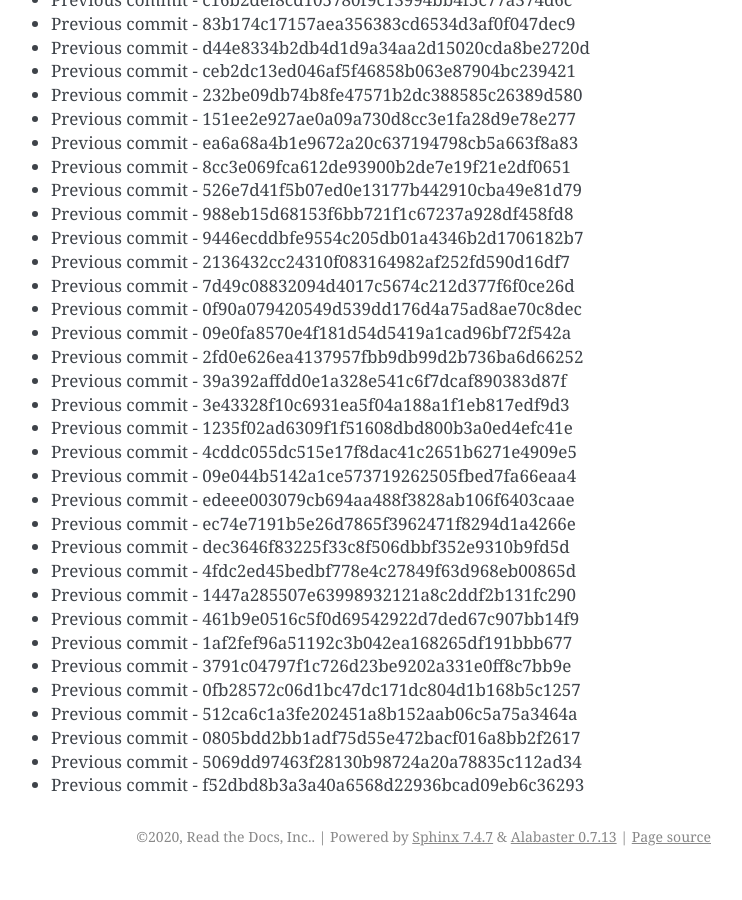
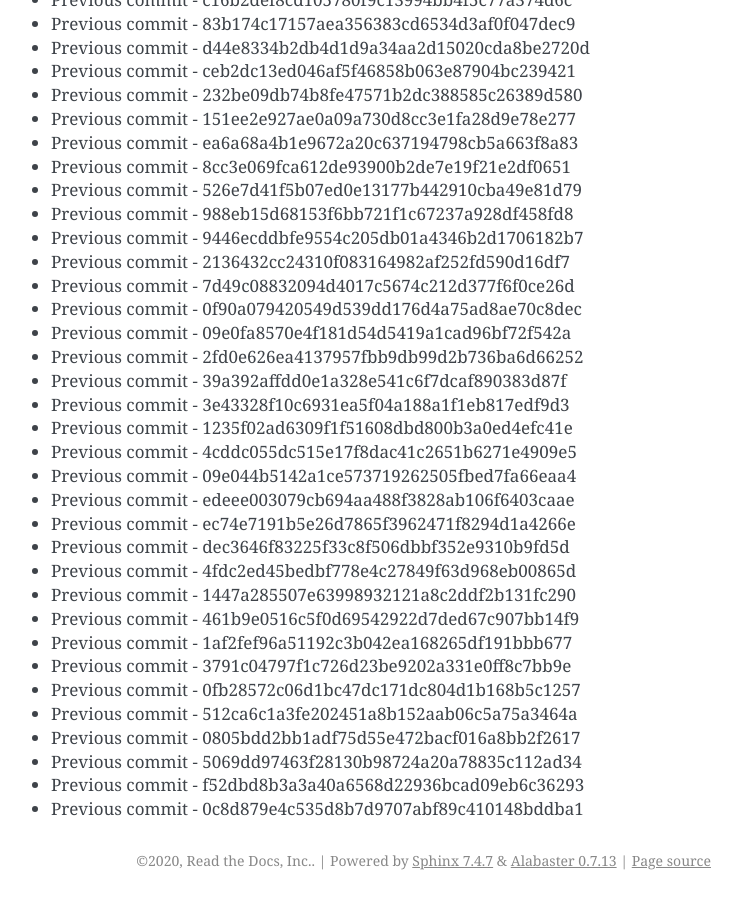
Before and after one commit to readthedocs/rtd-git-stresstest, a Sphinx documentation site: the page built from docs/updates.rst, in a window 1280 px wide and 900 px high, scrolled down 23786 px. Shown: the whole window, without its empty margins (399-1141 px from the left). Built offline with Sphinx 7.4.7, drawn with Linux system fonts in a browser that asks for light colours; before the commit the page ends 24662 px from its top, so only the background shows below that.

Commit message:
Generating commit from previous: 0c8d879e4c535d8b7d9707abf89c410148bddba1

```diff
--- a/docs/updates.rst
+++ b/docs/updates.rst
@@ -1031,3 +1031,4 @@ It can be tested for any performance characteristics.
 * Previous commit - 0805bdd2bb1adf75d55e472bacf016a8bb2f2617
 * Previous commit - 5069dd97463f28130b98724a20a78835c112ad34
 * Previous commit - f52dbd8b3a3a40a6568d22936bcad09eb6c36293
+* Previous commit - 0c8d879e4c535d8b7d9707abf89c410148bddba1
```
